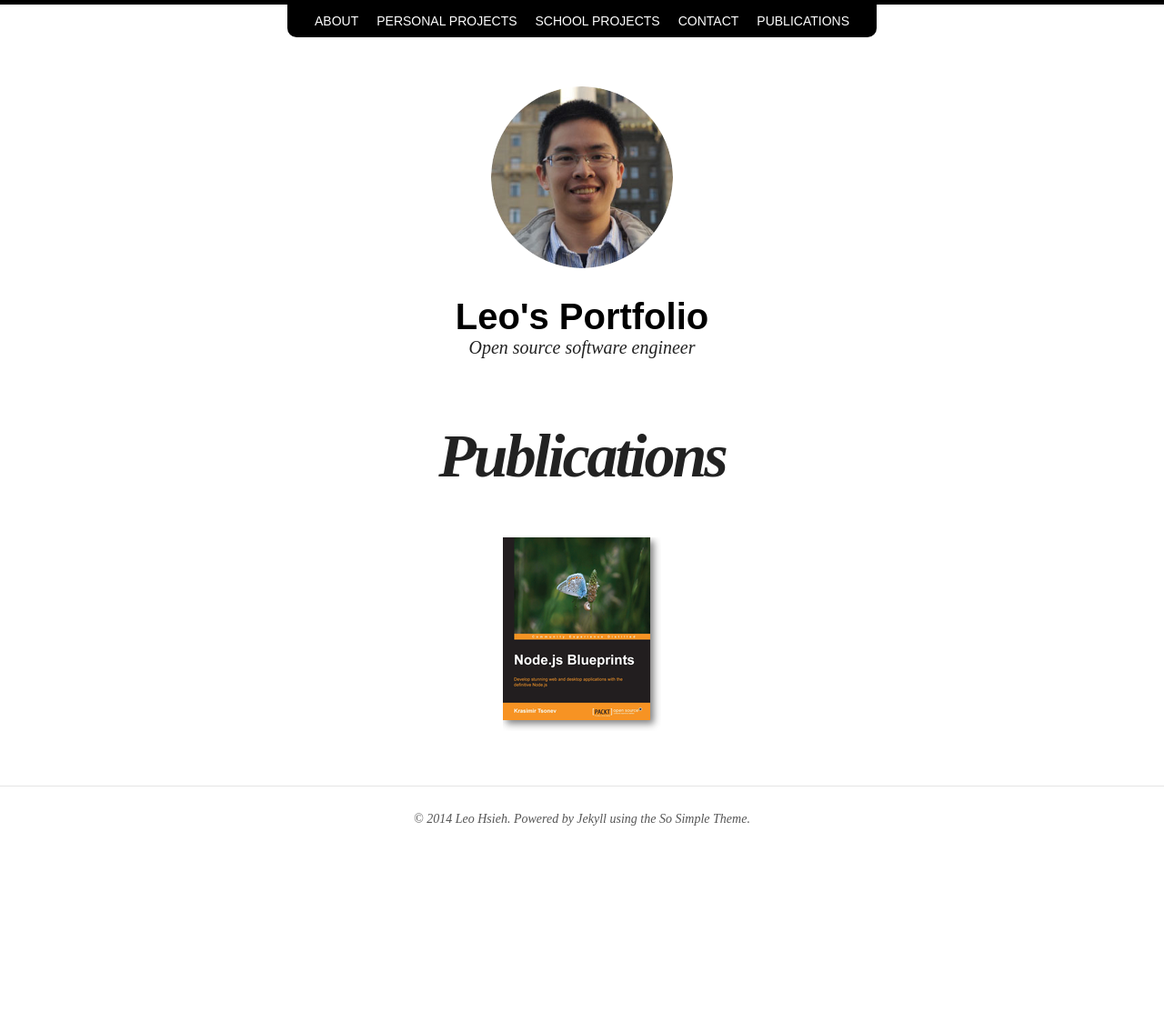
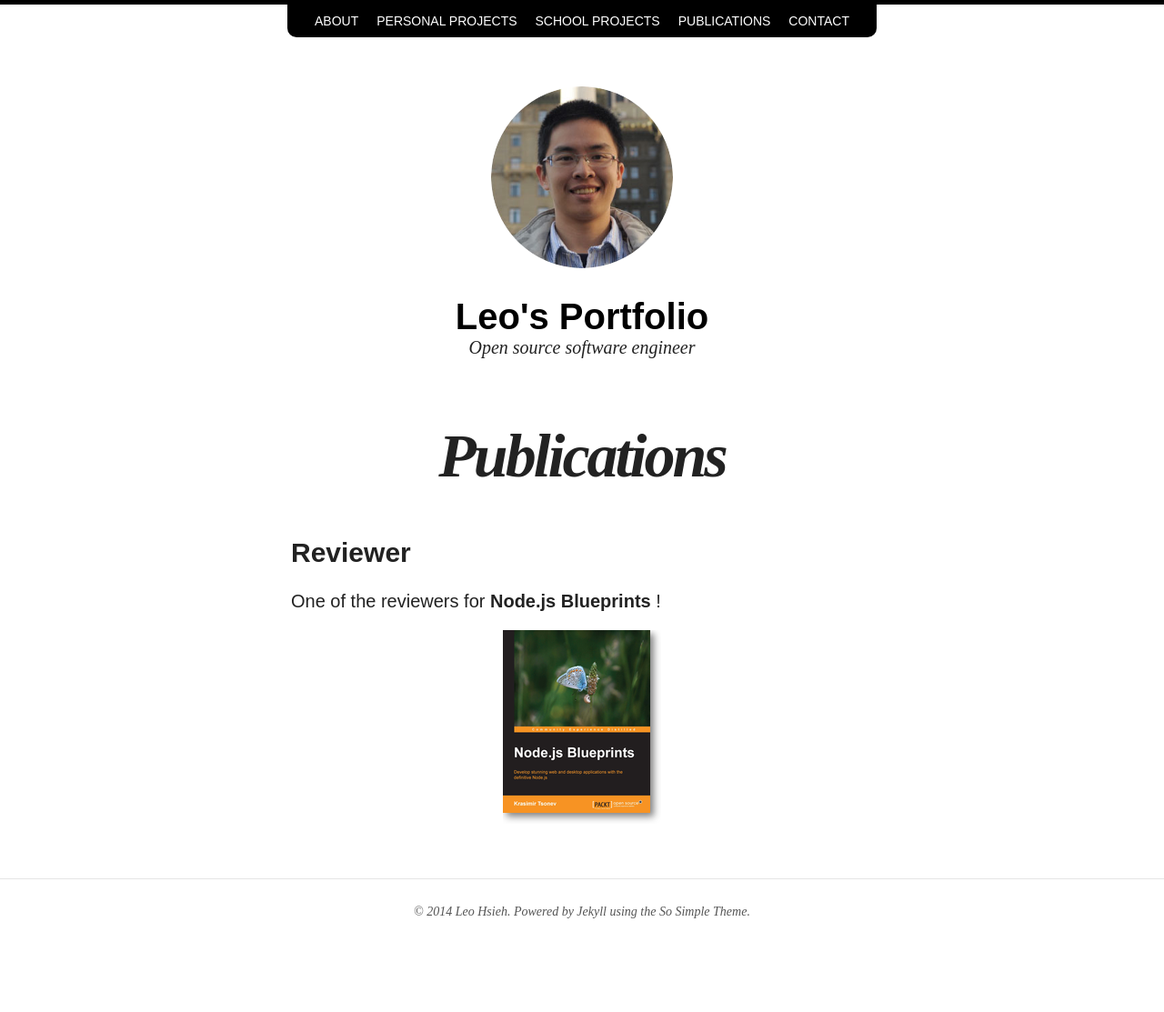
Before and after one commit to LeoAJ/leoaj.github.com, a Jekyll site: the page built from publications.md, in a window 1280 px wide. Shown: the whole page at 91% size. Built offline with Jekyll 4.4.1, drawn with Linux system fonts in a browser that asks for light colours; nearby versions of some CDN libraries; before the commit the page ends 1011 px from its top, so only the background shows below that.

Commit message:
add reviewer

```diff
--- a/_config.yml
+++ b/_config.yml
@@ -37,10 +37,10 @@ links:
     url: /personalProjects
   - title: School Projects
     url: /schoolProjects
+  - title: Publications
+    url: /publications
   - title: Contact
     url: /contact
-  - title: Publications
-    url: /publications
 
 # http://en.wikipedia.org/wiki/List_of_tz_database_time_zones
 timezone:    America/Los_Angeles
--- a/publications.md
+++ b/publications.md
@@ -9,6 +9,10 @@ image:
   <!-- creditlink: http://mademistakes.com -->
 ---
 
+## Reviewer
+
+One of the reviewers for **Node.js Blueprints** !
+
 <section class="center">
   <a href="http://www.packtpub.com/nodejs-blueprints/book" target="_blank">
     <img src="/images/blueprints.jpg" alt="Node.js Blueprints">
```
